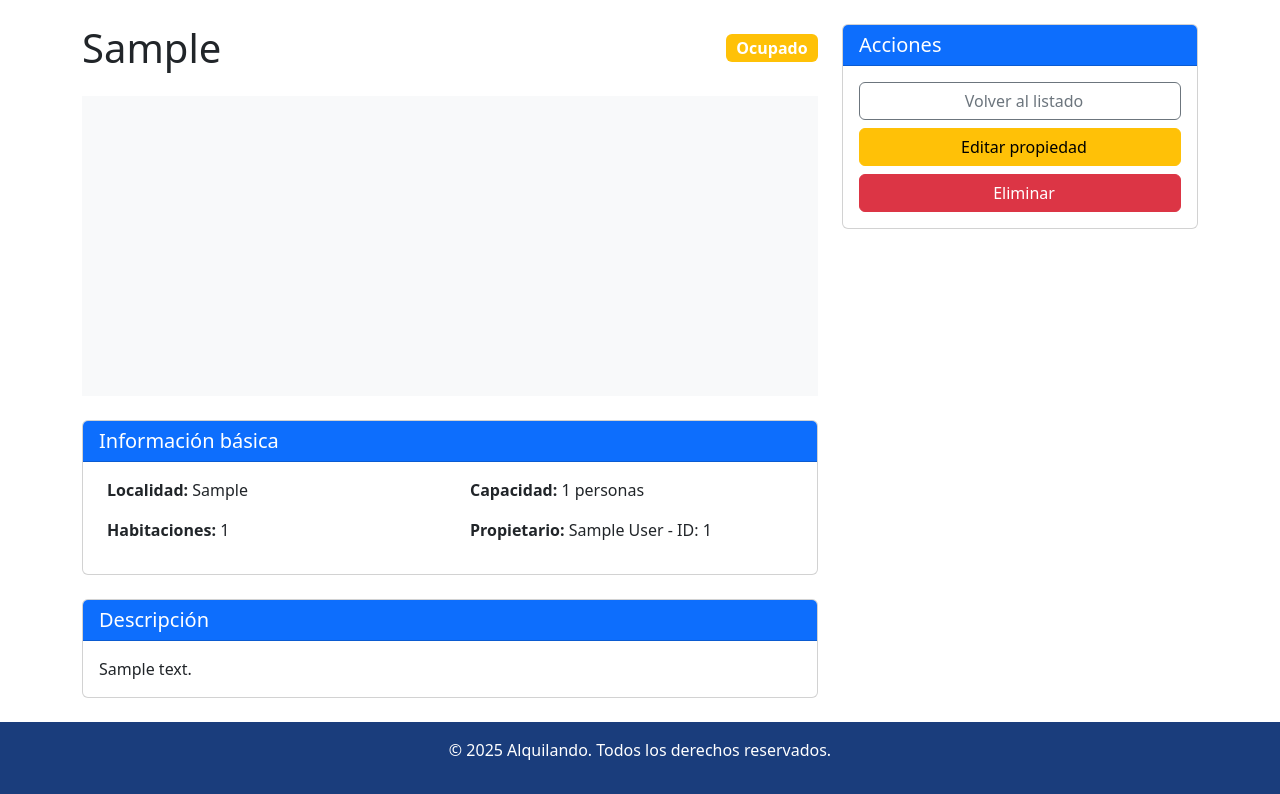
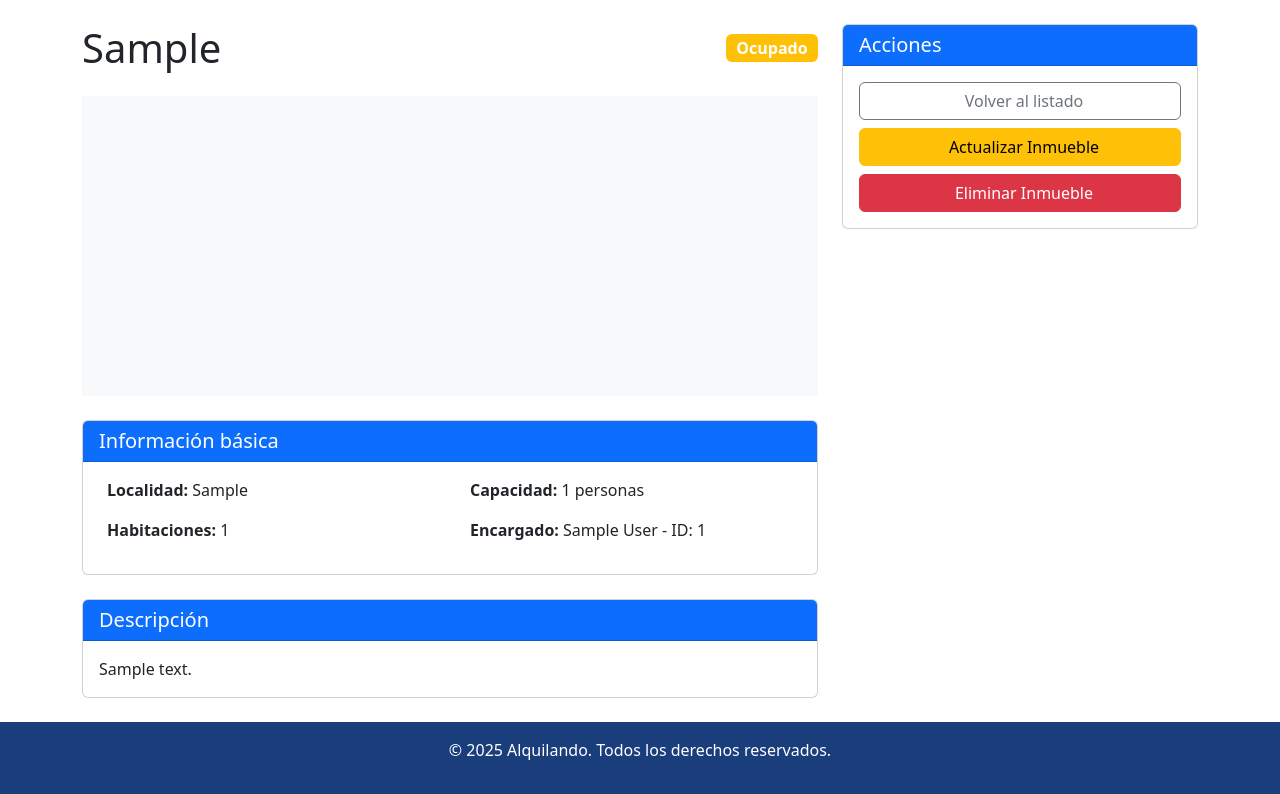
Before and after one commit to NicolasM146/IngS2, a Flask app: page /property/1 in a window 1280 px wide. Shown: the part 66-860 px from the top of the page. Run offline with Flask 3, Linux system fonts and the light colour scheme; a user stored in the database is signed in; tables that the repository leaves empty hold one stand-in row (values such as "Sample post").

Commit message:
Se modificaron mensajes y carteles para que sean fieles a las HU

```diff
--- a/src/core/Usuario/User.py
+++ b/src/core/Usuario/User.py
@@ -62,6 +62,7 @@ class User(UserMixin,db.Model):
         self.is_locked = False
 
     def tiene_permiso(self, nombre_permiso):
+        """
         if self.es_sysadmin:
             permiso = Permiso.query.filter_by(nombre=nombre_permiso).first()
             if not permiso:
@@ -70,6 +71,7 @@ class User(UserMixin,db.Model):
         if self.rol is None:
             return False
         return self.rol.tiene_permiso(nombre_permiso)
-
+        """
+        return True
     def __repr__(self):
         return f'<User {self.username}>'
--- a/src/web/templates/Propiedades/edit.html
+++ b/src/web/templates/Propiedades/edit.html
@@ -17,8 +17,8 @@
                 </div>
                 <div class="card-body">
                     <form method="POST" action="{{ url_for('property.edit', id=property.id) }}">
-                        <!-- Sección Propietario (modificable) -->
-                        <h4 class="mb-3 border-bottom pb-2">Propietario</h4>
+                        <!-- Sección Encargado (modificable) -->
+                        <h4 class="mb-3 border-bottom pb-2">Encargado</h4>
                         <div class="row g-3">
                             <div class="col-md-12">
                                 <div class="form-floating mb-3">
@@ -29,7 +29,7 @@
                                         </option>
                                         {% endfor %}
                                     </select>
-                                    <label for="user_id">Seleccionar Propietario</label>
+                                    <label for="user_id">Seleccionar Encargado</label>
                                 </div>
                             </div>
                         </div>
--- a/src/web/templates/Propiedades/index.html
+++ b/src/web/templates/Propiedades/index.html
@@ -30,13 +30,13 @@
     <table class="table table-bordered table-striped">
         <thead class="table-dark">
             <tr>
-                <th>#</th>
+                <th>ID</th>
                 <th>Dirección</th>
                 <th>Localidad</th>
                 <th>Capacidad</th>
                 <th>Habitaciones</th>
                 <th>Estado</th>
-                <th>Propietario</th>
+                <th>Encargado</th>
                 <th>Acciones</th>
             </tr>
         </thead>
@@ -67,7 +67,7 @@
                     {% endif %}
                     {% if current_user.tiene_permiso('properties_destroy') %}
                     <form action="{{ url_for('property.delete', id=property.id) }}" method="POST" style="display: inline;">
-                        <button type="submit" class="btn btn-sm btn-danger" title="Eliminar" onclick="return confirm('¿Estás seguro de que deseas eliminar esta propiedad?');">
+                        <button type="submit" class="btn btn-sm btn-danger" title="Eliminar Inmueble" onclick="return confirm('¿Eliminar el Inmueble con ID = {{property.id}} permanentemente?');">
                             <i class="fas fa-trash"></i>
                         </button>
                     </form>
--- a/src/web/templates/Propiedades/show.html
+++ b/src/web/templates/Propiedades/show.html
@@ -1,6 +1,6 @@
 {% extends "layout.html" %}
 
-{% block title %}Detalles de Propiedad - {{ property.direccion }}{% endblock %}
+{% block title %}Detalles de Inmueble - {{ property.direccion }}{% endblock %}
 
 {% block head %}
     {{ super() }}
@@ -39,7 +39,7 @@
                         </div>
                         <div class="col-md-6">
                             <p><strong><i class="fas fa-users me-2"></i>Capacidad:</strong> {{ property.capacidad }} personas</p>
-                            <p><strong><i class="fas fa-user-tie me-2"></i>Propietario:</strong> {{ property.user.nombre }} - ID: {{property.user.id}}</p>
+                            <p><strong><i class="fas fa-user-tie me-2"></i>Encargado:</strong> {{ property.user.nombre }} - ID: {{property.user.id}}</p>
                         </div>
                     </div>
                 </div>
@@ -70,15 +70,15 @@
 
                         {% if current_user.tiene_permiso('properties_update') %}
                         <a href="{{ url_for('property.edit', id=property.id) }}" class="btn btn-warning">
-                            <i class="fas fa-edit me-2"></i>Editar propiedad
+                            <i class="fas fa-edit me-2"></i>Actualizar Inmueble
                         </a>
                         {% endif %}
 
                         <!-- Botón de eliminar (opcional) -->
                         {% if current_user.tiene_permiso('properties_destroy') %}
                         <form action="{{ url_for('property.delete', id=property.id) }}" method="POST" class="d-grid">
-                            <button type="submit" class="btn btn-danger" onclick="return confirm('¿Eliminar esta propiedad permanentemente?')">
-                                <i class="fas fa-trash me-2"></i>Eliminar
+                            <button type="submit" class="btn btn-danger" onclick="return confirm('¿Eliminar el Inmueble con ID = {{property.id}} permanentemente?')">
+                                <i class="fas fa-trash me-2"></i>Eliminar Inmueble
                             </button>
                         </form>
                         {% endif %}
```
Also changed, not shown: src/web/templates/Propiedades/delete.html (+4 -4 lines).
